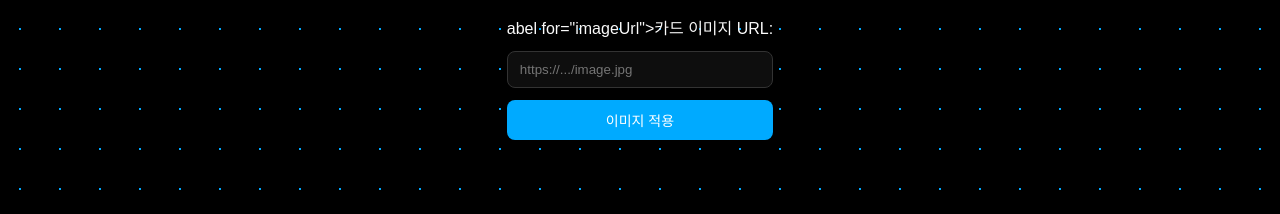
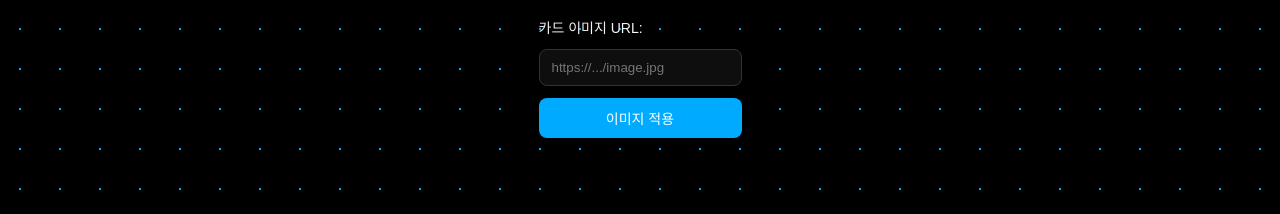
Before and after one commit to junsyoutu1212-glitch/card, a website: page index.html in a window 1280 px wide. Shown: the part 511-725 px from the top of the page. Drawn offline with Linux system fonts and the light colour scheme; no server answers.

Commit message:
Update index.html

```diff
--- a/index.html
+++ b/index.html
@@ -253,7 +253,7 @@
 
   <div class="controls-wrap">
     <div class="controls">
-      abel for="imageUrl">카드 이미지 URL:</label>
+      <label for="imageUrl">카드 이미지 URL:</label>
       <input type="text" id="imageUrl" placeholder="https://.../image.jpg" />
       <button onclick="applyImage()">이미지 적용</button>
       <div id="errorMsg" class="error-msg"></div>
```
